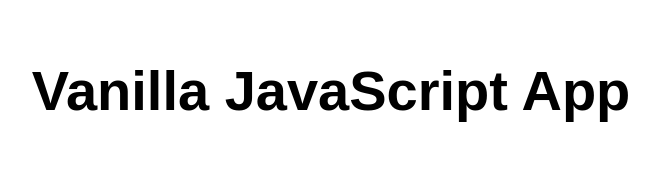
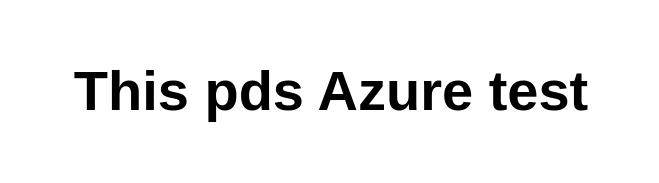
Before and after one commit to PALEJADISA/vanilla, a plain HTML site: page src/index.html in a window 1280 px wide. Shown: the whole page, without its empty margins (309-968 px from the left). Drawn offline with Linux system fonts and the light colour scheme.

Commit message:
Update index.html

```diff
--- a/src/index.html
+++ b/src/index.html
@@ -10,7 +10,7 @@
 
 <body>
   <main>
-    <h1>Vanilla JavaScript App</h1>
+    <h1>This pds Azure test</h1>
   </main>
 </body>
 
```
